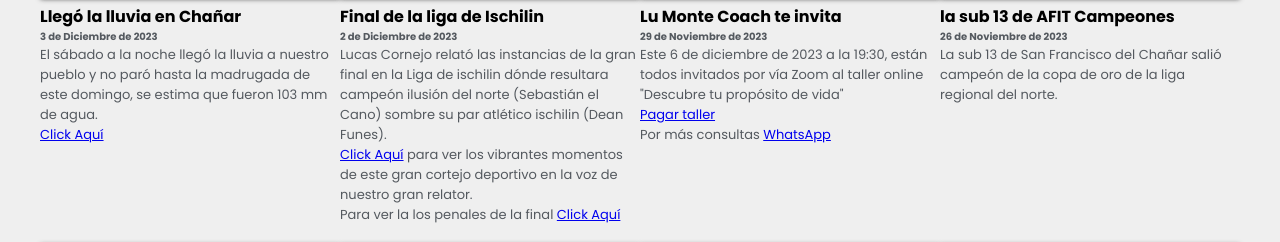
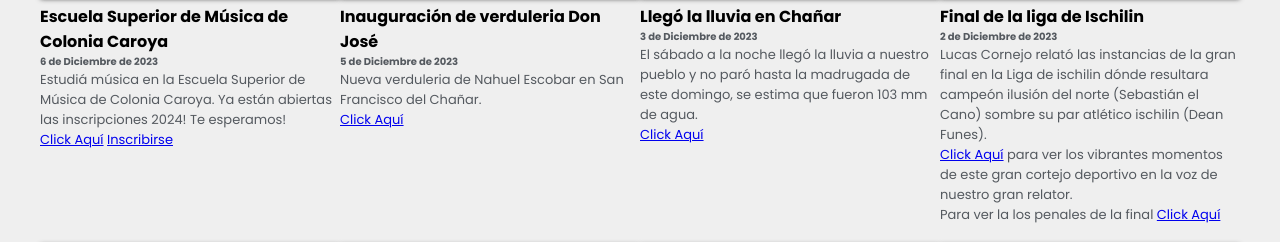
Before and after one commit to oviedoo/Radio-la-Plaza, a PHP site: page / in a window 1280 px wide. Shown: the part 920-1162 px from the top of the page. Run offline with PHP 8.4, Linux system fonts and the light colour scheme; some libraries are stand-ins or nearby versions.

Commit message:
Se agregó noticias y sus img

```diff
--- a/src/views/layouts/noticias.php
+++ b/src/views/layouts/noticias.php
@@ -1,4 +1,31 @@
 <section class="noticias__conteiner" id="noticias">
+
+    <div class="noticias">
+        <img class="img__noticias" src="./src/assets/img/noticias/musica-cc.webp" alt="musica-cc" undownload />
+        <div class=" noticias-contenido">
+            <h3>Escuela Superior de Música de Colonia Caroya </h3>
+            <h5>6 de Diciembre de 2023</h5>
+            <p>
+                Estudiá música en la Escuela Superior de Música de Colonia Caroya.
+                Ya están abiertas las inscripciones 2024! Te esperamos!
+                <br /><a href="https://www.facebook.com/comunitaria.laplaza.9/videos/747402053895337?locale=es_LA" target="_blank">Click Aquí</a>
+                <a href="https://caroyamusica.com.ar/" target="_blank">Inscribirse</a>
+            </p>
+        </div>
+    </div>
+
+    <div class="noticias">
+        <img class="img__noticias" src="./src/assets/img/noticias/verduleria-don-jose.webp" alt="verduleria-don-jose" undownload />
+        <div class=" noticias-contenido">
+            <h3>Inauguración de verduleria Don José </h3>
+            <h5>5 de Diciembre de 2023</h5>
+            <p>
+                Nueva verduleria de Nahuel Escobar en San Francisco del Chañar.
+                <br /><a href="https://www.facebook.com/comunitaria.laplaza.9/videos/737263734921357?locale=es_LA" target="_blank">Click Aquí</a>
+            </p>
+        </div>
+    </div>
+
     <div class="noticias">
         <img class="img__noticias" src="./src/assets/img/noticias/sfco-del-chañar-lluvia.webp" alt="sfco-del-chañar-lluvias" undownload />
         <div class=" noticias-contenido">
```
Also changed, not shown: src/assets/img/noticias/musica-cc.webp (added), src/assets/img/noticias/verduleria-don-jose.webp (added).
